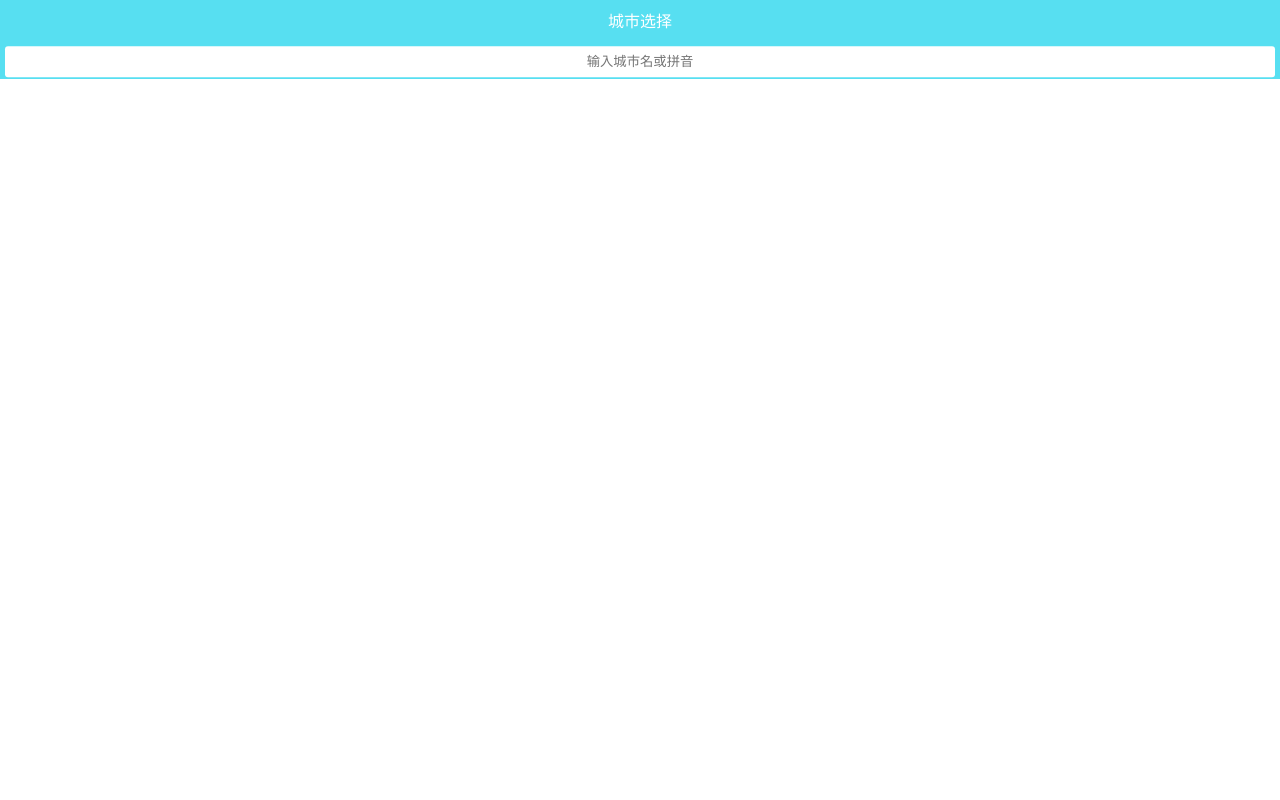
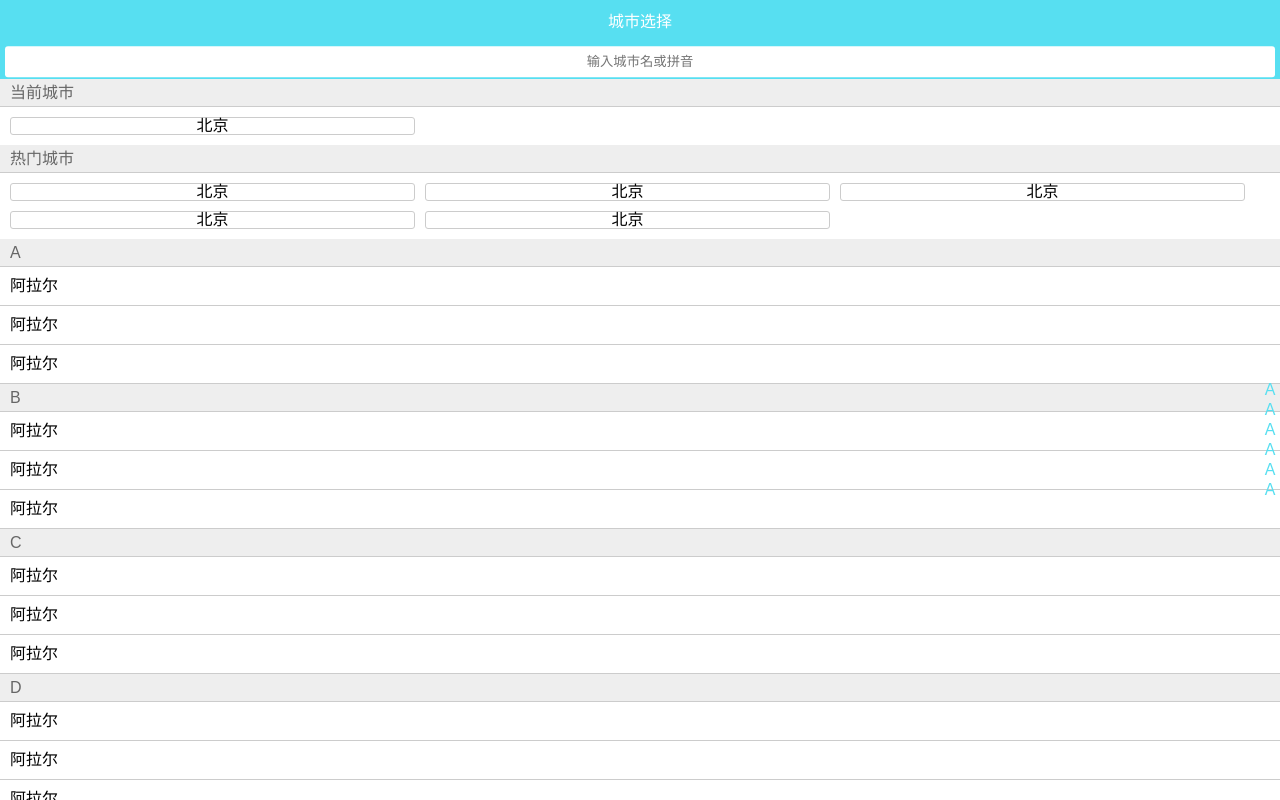
Before and after one commit to KimRuse/travel, a Vue app: page /#/city in a window 1280 px wide. Built offline with nearby package versions, Linux system fonts and the light colour scheme; a web font is replaced by a local one.

Commit message:
add city-list

```diff
--- a/package.json
+++ b/package.json
@@ -9,6 +9,7 @@
   },
   "dependencies": {
     "axios": "^0.18.0",
+    "better-scroll": "^1.15.2",
     "core-js": "^2.6.5",
     "vue": "^2.6.10",
     "vue-awesome-swiper": "^2.6.7",
--- a/src/App.vue
+++ b/src/App.vue
@@ -7,7 +7,7 @@
 <script>
 </script>
 
-<style lang="scss">
+<style lang="css">
 @import './assets/common/reset.css';
 @import './assets/common/font-awesome.css';
 
--- a/src/pages/City.vue
+++ b/src/pages/City.vue
@@ -2,18 +2,21 @@
   <div>
     <Header />
     <Search />
+    <List />
+    <Alphabet />
   </div>
-
 </template>
 
 <script>
 import Header from './city/components/Header'
 import Search from './city/components/Search'
+import List from './city/components/List'
+import Alphabet from './city/components/Alphabet'
 
 export default {
   name: 'City',
   components: {
-    Header, Search
+    Header, Search, List, Alphabet
   }
 }
 </script>
--- /dev/null
+++ b/src/pages/city/components/Alphabet.vue
@@ -0,0 +1,37 @@
+<template>
+  <ul class="slide-list">
+    <li class="item">A</li>
+    <li class="item">A</li>
+    <li class="item">A</li>
+    <li class="item">A</li>
+    <li class="item">A</li>
+    <li class="item">A</li>
+  </ul>
+</template>
+
+<script>
+export default {
+  name: 'Alphabet'
+}
+</script>
+
+<style lang="scss" scoped>
+@import '@/assets/common/varibles.scss';
+
+.slide-list {
+  font-size: .32rem;
+  display: flex;
+  flex-direction: column;
+  justify-content: center;
+  position: absolute;
+  top: 1.58rem;
+  right: 0;
+  bottom: 0;
+  width: .4rem;
+  .item {
+    text-align: center;
+    line-height: .4rem;
+    color: $bgColor;
+  }
+}
+</style>
--- /dev/null
+++ b/src/pages/city/components/List.vue
@@ -0,0 +1,122 @@
+<template>
+  <div class="list" ref="wrapper">
+    <div>
+      <div class="area">
+        <div class="title border-t">当前城市</div>
+        <div class="button-list">
+          <div class="button-wrapper">
+            <div class="button">北京</div>
+          </div>
+        </div>
+      </div>
+      <div class="area">
+        <div class="title border-t">热门城市</div>
+        <div class="button-list">
+          <div class="button-wrapper">
+            <div class="button">北京</div>
+          </div>
+          <div class="button-wrapper">
+            <div class="button">北京</div>
+          </div>
+          <div class="button-wrapper">
+            <div class="button">北京</div>
+          </div>
+          <div class="button-wrapper">
+            <div class="button">北京</div>
+          </div>
+          <div class="button-wrapper">
+            <div class="button">北京</div>
+          </div>
+        </div>
+      </div>
+      <div class="area">
+        <div class="title border-t">A</div>
+        <div class="item-list">
+          <div class="item border-t">阿拉尔</div>
+          <div class="item border-t">阿拉尔</div>
+          <div class="item border-t">阿拉尔</div>
+        </div>
+        <div class="title border-t">B</div>
+        <div class="item-list">
+          <div class="item border-t">阿拉尔</div>
+          <div class="item border-t">阿拉尔</div>
+          <div class="item border-t">阿拉尔</div>
+        </div>
+        <div class="title border-t">C</div>
+        <div class="item-list">
+          <div class="item border-t">阿拉尔</div>
+          <div class="item border-t">阿拉尔</div>
+          <div class="item border-t">阿拉尔</div>
+        </div>
+        <div class="title border-t">D</div>
+        <div class="item-list">
+          <div class="item border-t">阿拉尔</div>
+          <div class="item border-t">阿拉尔</div>
+          <div class="item border-t">阿拉尔</div>
+        </div>
+        <div class="title border-t">E</div>
+        <div class="item-list">
+          <div class="item border-t">阿拉尔</div>
+          <div class="item border-t">阿拉尔</div>
+          <div class="item border-t">阿拉尔</div>
+        </div>
+      </div>
+    </div>
+  </div>
+</template>
+
+<script>
+import Bscroll from 'better-scroll'
+
+export default {
+  name: "List",
+  mounted () {
+    this.scroll = new Bscroll(this.$refs.wrapper)
+  }
+};
+</script>
+
+<style lang="scss" scoped>
+.border-t {
+  border-bottom: 0.02rem solid #ccc;
+}
+.list {
+  overflow: hidden;
+  position: absolute;
+  top: 1.58rem;
+  left: 0;
+  right: 0;
+  bottom: 0;
+  .title {
+    height: 0.54rem;
+    line-height: 0.54rem;
+    background-color: #eee;
+    padding-left: 0.2rem;
+    color: #666;
+    font-size: 0.32rem;
+  }
+  .button-list {
+    font-size: 0.32rem;
+    overflow: hidden;
+    padding: 0.1rem 0.6rem 0.1rem 0.1rem;
+    .button-wrapper {
+      float: left;
+      width: 33.33%;
+      .button {
+        margin: 0.1rem;
+        text-align: center;
+        border: 0.02rem solid #ccc;
+        border-radius: 0.06rem;
+      }
+    }
+  }
+  .item-list {
+    .item {
+      font-size: .32rem;
+      line-height: .76rem;
+      padding-left: .2rem;
+    }
+  }
+}
+
+</style>
```
Also changed, not shown: 1 other file (tests, documents, lock files or other folders).
